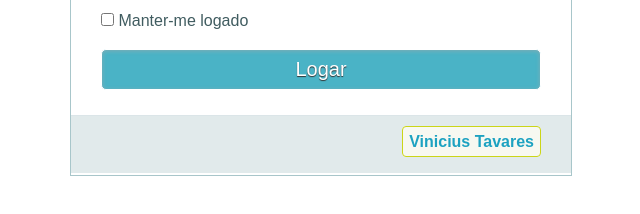
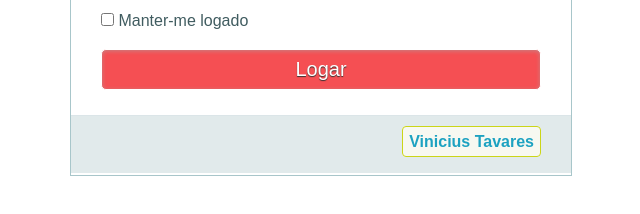
Before and after one commit to viniciustavaress/Sistema-de-Login-com-HTML-CSS-JS, a plain HTML site: page index.html in a window 1280 px wide. In both pictures the pointer is over the input "Logar". Shown: the part 292-506 px from the top of the page, without its empty margins (320-960 px from the left). Drawn offline with Linux system fonts and the light colour scheme.

Commit message:
Update style.css

```diff
--- a/style.css
+++ b/style.css
@@ -100,7 +100,7 @@ input[type="submit"]{
   transition: all 0.2s linear;
 }
 input[type="submit"]:hover{
-  background: #4ab3c6;
+  background: #f54f53;
 }
 
 .link{
```
